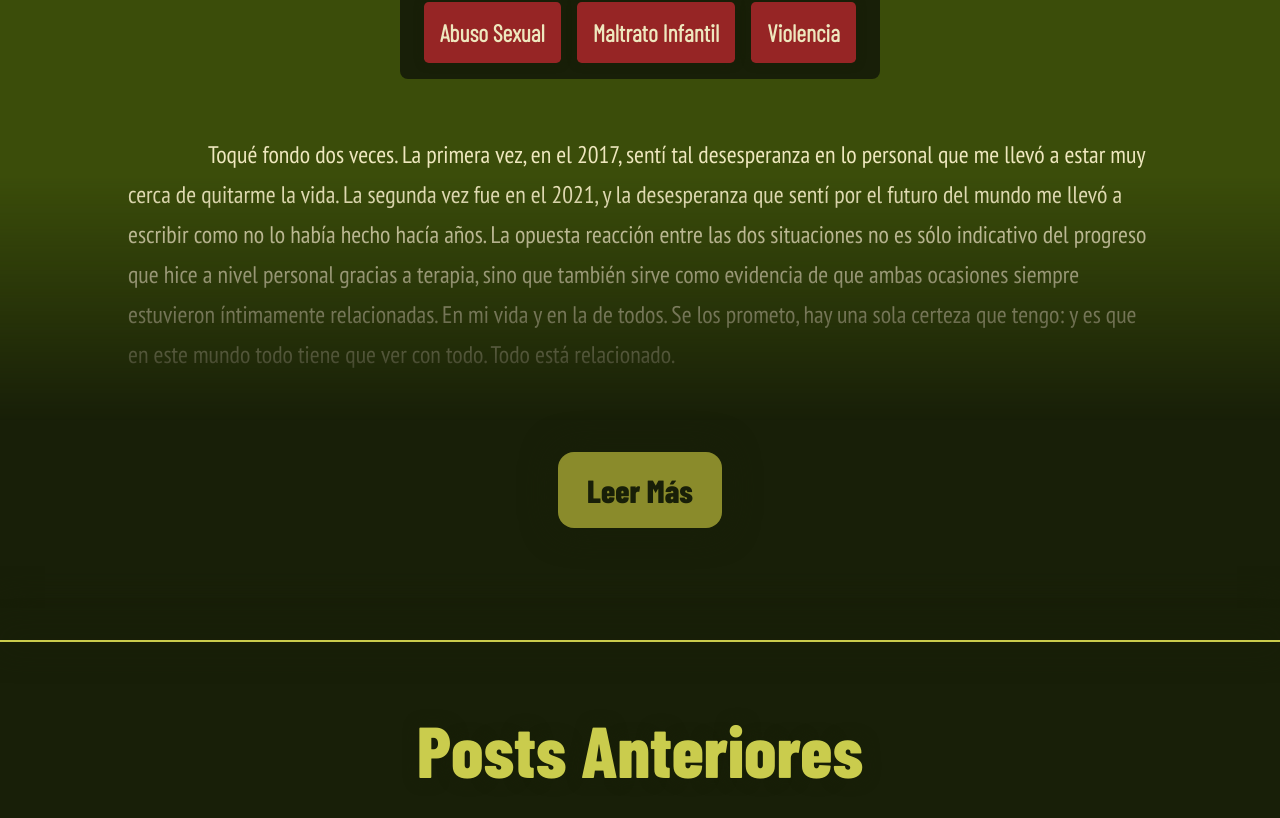
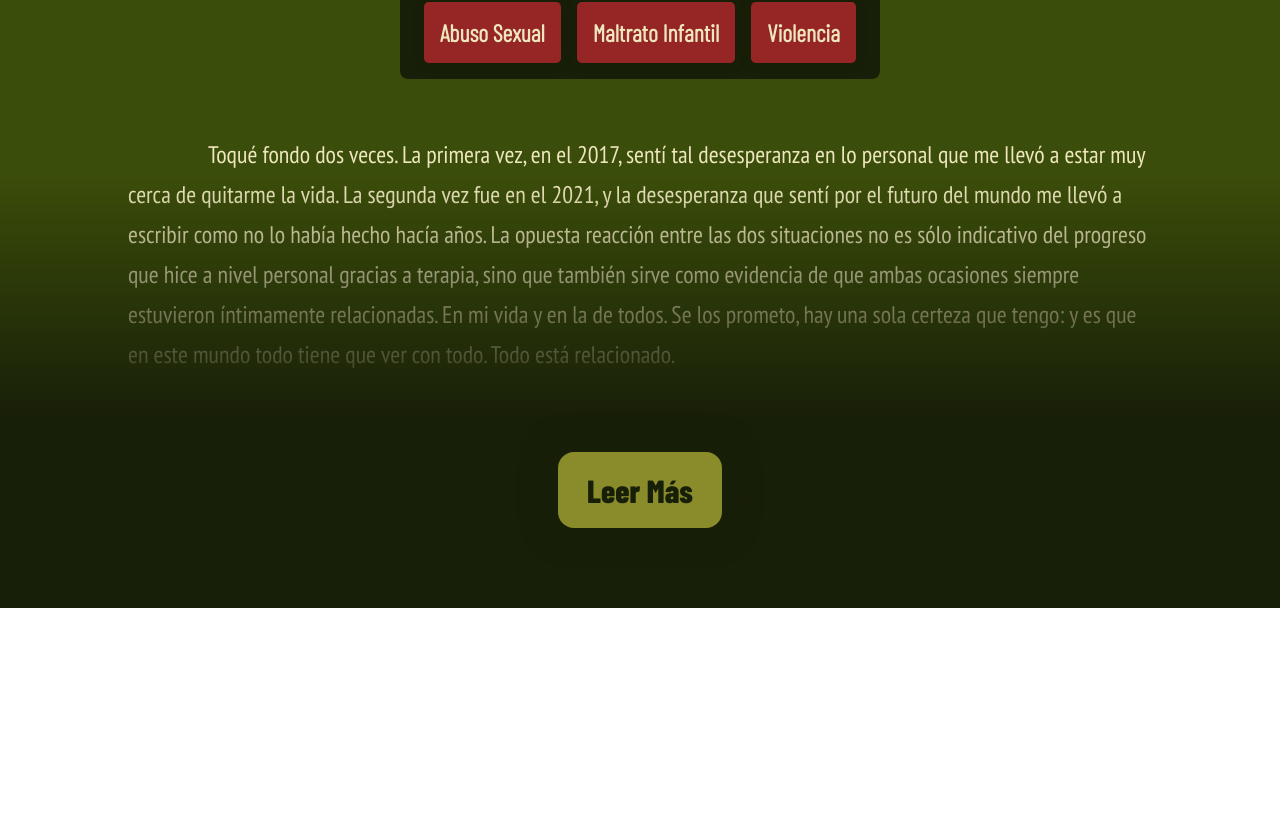
Before and after one commit to todoestarelacionado/blog, a Vue app: page / in a window 1280 px wide. Shown: the part 1191-2009 px from the top of the page. After the commit the page ends 1799 px from the top, so only its background shows below. Built offline with nearby package versions, Linux system fonts and the light colour scheme.

Commit message:
TERT-0006 Fixed older posts displaying when none are found

```diff
--- a/src/components/home/PreviousPosts.vue
+++ b/src/components/home/PreviousPosts.vue
@@ -1,5 +1,5 @@
 <template>
-  <div class="previous-posts" v-if="blogs.length">
+  <div class="previous-posts" v-if="blogsSliced.length">
     <LineDivider />
     <h2 class="previous-posts__title">Posts Anteriores</h2>
     <PostSummary v-for="post in blogsSliced" :key="post.id" :id="post.id" :title="post.title"
```
